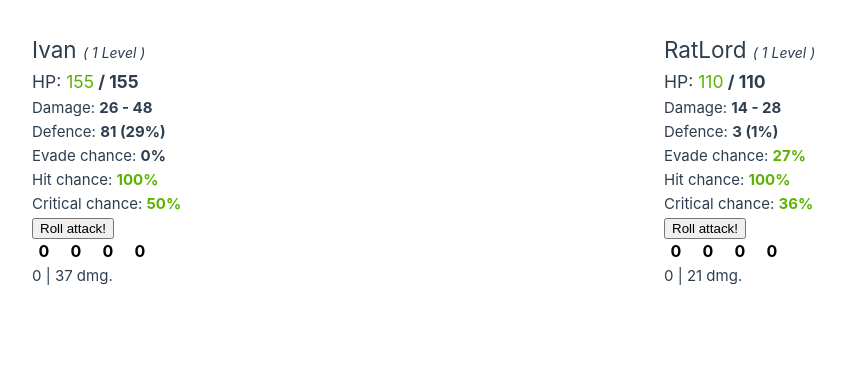
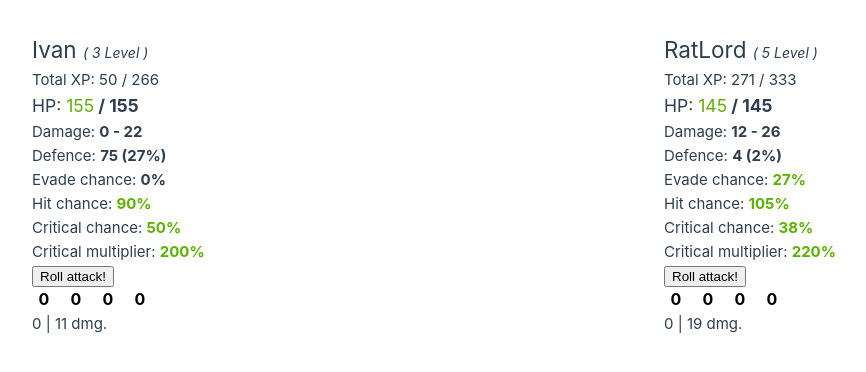
Before and after one commit to Stanislavsonder/fate-playground, a Vue app: page / in a window 1280 px wide. Shown: the top 372 px of the page, without its empty margins (0-866 px from the left). Built offline with nearby package versions, Linux system fonts and the light colour scheme.

Commit message:
Added multiple weapons + changes

```diff
--- a/src/components/FatePrototype/Character.vue
+++ b/src/components/FatePrototype/Character.vue
@@ -4,6 +4,7 @@ import { Dice, DiceType } from '@/services/dice.service'
 import { computed, ref } from 'vue'
 import { Weapon } from '../../entities/Weapon'
 import { Armor } from '../../entities/Armor'
+import { CHARACTER_LEVEL_CUPS } from '../../constants/Character'
 
 const character = defineModel<Character>({
 	required: false,
@@ -54,6 +55,7 @@ function rollAttack() {
 			{{ character.name }}
 			<span class="character__level"> ( {{ character.level }} Level ) </span>
 		</h2>
+		<p>Total XP: {{ character.experience }} / {{ CHARACTER_LEVEL_CUPS[character.level] }}</p>
 		<h3>
 			HP:
 			<span class="character__value">
@@ -98,6 +100,15 @@ function rollAttack() {
 				:class="`character__value--${!character.criticalChance ? 'neutral' : 'positive'}`"
 			>
 				{{ Math.round(character.criticalChance * 100) }}%
+			</span>
+		</p>
+		<p>
+			Critical multiplier:
+			<span
+				class="character__value"
+				:class="`character__value--${!character.criticalMultiplier ? 'neutral' : 'positive'}`"
+			>
+				{{ Math.round(character.criticalMultiplier * 100) }}%
 			</span>
 		</p>
 
--- a/src/components/FatePrototype/FightWindow.vue
+++ b/src/components/FatePrototype/FightWindow.vue
@@ -77,7 +77,7 @@ const ivan = reactive(
 		},
 		size: CharacterSize.Medium,
 		slots: [ArmorSlot.Ears, ArmorSlot.TopHead, ArmorSlot.Nose],
-		weapon: woodenSword,
+		weapon: [woodenSword],
 		armor: [bronzeHelmet, glove]
 	})
 )
@@ -94,6 +94,18 @@ const bow = new Weapon({
 	quality: WeaponQuality.Common
 })
 
+const fist = new Weapon({
+	name: 'Fist',
+	type: Fist,
+	minDamage: 0,
+	maxDamage: 3,
+	hitChance: 0.4,
+	criticalChance: 0.3,
+	criticalMultiplier: 0,
+	bonus: {},
+	quality: WeaponQuality.Common
+})
+
 const ratLord = reactive(
 	new Character({
 		name: 'RatLord',
@@ -101,14 +113,21 @@ const ratLord = reactive(
 		skills: {
 			...EMPTY_SKILL_SET,
 			...{
-				perception: { level: 8, experience: 0 },
-				agility: { level: 2, experience: 0 },
-				shooting: { level: 2, experience: 0 }
+				perception: { level: 4, experience: 0 },
+				agility: { level: 3, experience: 0 },
+				deceit: { level: 3, experience: 0 },
+				craft: { level: 2, experience: 0 },
+				theft: { level: 2, experience: 0 },
+				stealth: { level: 2, experience: 0 },
+				shooting: { level: 1, experience: 0 },
+				constitution: { level: 2, experience: 0 },
+				knowledge: { level: 1, experience: 0 },
+				will: { level: 1, experience: 0 }
 			}
 		},
 		size: CharacterSize.Small,
 		slots: [ArmorSlot.Ears, ArmorSlot.TopHead, ArmorSlot.Nose],
-		weapon: bow,
+		weapon: [bow, fist],
 		armor: [boots]
 	})
 )
--- a/src/constants/Character.ts
+++ b/src/constants/Character.ts
@@ -3,7 +3,11 @@ import { Skills, SkillModifiers, SkillLevelModifiers } from '@/types'
 export const BASE_CHARACTER_HEALTH_POINTS = 100
 export const BASE_CHARACTER_HIT_CHANCE = 1.0
 export const BASE_CHARACTER_CRITICAL_MULTIPLIER = 1.5
-export const SKILL_EXPERIENCE_CUP: SkillLevelModifiers = [10, 20, 40, 70, 120, 200, 250, 350, 500, 700]
+export const SKILL_EXPERIENCE_CUP: SkillLevelModifiers = [20, 50, 90, 150, 200, 300, 450, 625, 825, 1000]
+export const CHARACTER_LEVEL_CUPS = [
+	0, 200, 233, 266, 300, 333, 366, 400, 450, 500, 550, 600, 650, 700, 750, 800, 850, 900, 950, 1000, 1075, 1150, 1225, 1300, 1375, 1450, 1525, 1600, 1675,
+	1750
+]
 export const EMPTY_SKILL_SET: Skills = {
 	agility: {
 		level: 0,
@@ -98,7 +102,7 @@ export const SKILL_MODIFIERS: SkillModifiers = {
 	},
 	perception: {
 		criticalChance: [0.02, 0.04, 0.06, 0.08, 0.1, 0.12, 0.14, 0.16, 0.18, 0.2],
-		evadeChance: [0.01, 0.02, 0.03, 0.04, 0.05, 0.06, 0.07, 0.08, 0.09, 0.1],
+		evadeChance: [0.01, 0.015, 0.02, 0.03, 0.04, 0.06, 0.07, 0.075, 0.09, 0.12],
 		additionalViewRange: [5, 10, 15, 20, 25, 30, 35, 40, 45, 50]
 	},
 	fight: {
@@ -111,7 +115,7 @@ export const SKILL_MODIFIERS: SkillModifiers = {
 	},
 	agility: {
 		additionalMoveRange: [2.5, 5, 7.5, 10, 12.5, 15, 17.5, 20, 22.5, 25],
-		evadeChance: [0.02, 0.04, 0.06, 0.08, 0.1, 0.12, 0.14, 0.16, 0.18, 0.2],
+		evadeChance: [0.02, 0.03, 0.05, 0.07, 0.1, 0.12, 0.15, 0.17, 0.2, 0.25],
 		criticalMultiplier: [0.2, 0.4, 0.6, 0.8, 1.0, 1.2, 1.4, 1.6, 1.8, 2.0]
 	},
 	stealth: {
@@ -124,7 +128,7 @@ export const SKILL_MODIFIERS: SkillModifiers = {
 	},
 	constitution: {
 		additionalMaxHealth: [20, 40, 60, 80, 100, 120, 140, 160, 180, 200],
-		defenceMultiplier: [0.15, 0.3, 0.45, 0.6, 0.75, 0.9, 1.05, 1.2, 1.35, 1.5],
+		defenceMultiplier: [0.1, 0.2, 0.35, 0.45, 0.6, 0.8, 1.0, 1.1, 1.25, 1.5],
 		physicalDamageMultiplier: [0.05, 0.1, 0.15, 0.2, 0.25, 0.3, 0.35, 0.4, 0.45, 0.5]
 	},
 	lockpicking: {},
--- a/src/constants/Weapons.ts
+++ b/src/constants/Weapons.ts
@@ -8,6 +8,8 @@ export const Sword = new WeaponType({
 	minEffectiveDistance: 2,
 	maxEffectiveDistance: 3,
 	maxDistance: 4,
+	damageMultiplier: 1,
+	hitChance: 0.9,
 	bonus: {
 		diceResult: 1,
 		maxDamage: 10
@@ -21,6 +23,8 @@ export const Fist = new WeaponType({
 	name: 'Human Fist',
 	range: WeaponRange.Melee,
 	minDistance: 0,
+	hitChance: 1,
+	damageMultiplier: 1,
 	minEffectiveDistance: 0,
 	maxEffectiveDistance: 2,
 	maxDistance: 3,
@@ -32,6 +36,8 @@ export const Bow = new WeaponType({
 	name: 'Bow',
 	range: WeaponRange.Ranged,
 	minDistance: 6,
+	damageMultiplier: 1,
+	hitChance: 0.7,
 	minEffectiveDistance: 10,
 	maxEffectiveDistance: 30,
 	maxDistance: 40,
--- a/src/entities/Character.ts
+++ b/src/entities/Character.ts
@@ -1,9 +1,16 @@
-import { CharacterSize, Skills } from '../types'
+import { CharacterSize, Skill, Skills } from '../types'
 import { Weapon, WeaponModifier, WeaponRange } from './Weapon'
 import { Armor, ArmorModifier } from './Armor'
 import { Wound } from './Wound'
-import { BASE_CHARACTER_CRITICAL_MULTIPLIER, BASE_CHARACTER_HEALTH_POINTS, BASE_CHARACTER_HIT_CHANCE, EMPTY_SKILL_SET } from '../constants/Character'
-import { copy, getArmorStat, getSkillBonus, getWeaponStat, getWoundsPenalty } from '../utils'
+import {
+	BASE_CHARACTER_CRITICAL_MULTIPLIER,
+	BASE_CHARACTER_HEALTH_POINTS,
+	BASE_CHARACTER_HIT_CHANCE,
+	CHARACTER_LEVEL_CUPS,
+	EMPTY_SKILL_SET,
+	SKILL_EXPERIENCE_CUP
+} from '../constants/Character'
+import { copy, getArmorStat, getSkillBonus, getWoundsPenalty } from '../utils'
 import { ArmorSlot } from '../constants/Armor'
 import { DEFAULT_FIST_PROPS } from '../constants/Weapon'
 import DiceService, { Dice, DiceRollResult } from '@/services/dice.service'
@@ -15,7 +22,7 @@ interface ICharacter {
 	readonly luck: number
 	readonly size: CharacterSize
 	readonly currenHealthPoints: number
-	readonly weapon: Weapon
+	readonly weapon: Weapon[]
 	readonly armor: Armor[]
 	readonly slots: ArmorSlot[]
 	readonly skills: Skills
@@ -37,23 +44,28 @@ export class Character implements ICharacter {
 	public currenHealthPoints: number
 	public readonly slots: ArmorSlot[]
 	public skills: Skills
-	public weapon: Weapon
+	public weapon: Weapon[] = []
 	public armor: Armor[] = []
 	public wounds: Wound[] = []
 
 	private isWeaponBonusApplied = false
 	private isWeaponPenaltyApplied = false
+	private activeWeaponIndex = 0
 
 	constructor(props: CharacterProps) {
 		this.name = props.name || 'New character'
 		this.luck = props.luck || 0
 		this.size = props.size || CharacterSize.Medium
-		this.weapon = props.weapon || new Weapon(copy(DEFAULT_FIST_PROPS))
+		this.weapon = props.weapon || [new Weapon(copy(DEFAULT_FIST_PROPS))]
 		this.armor = props.armor || []
 		this.slots = props.slots || []
 		this.skills = props.skills || copy(EMPTY_SKILL_SET)
 		this.wounds = props.wounds || []
 		this.currenHealthPoints = props.currenHealthPoints || this.maxHealthPoints
+	}
+
+	private static GetSkillTotalExperience(skill: Skill): number {
+		return SKILL_EXPERIENCE_CUP.slice(0, skill.level).reduce((a, b) => a + b, skill.experience)
 	}
 
 	setWeaponBonus(value: boolean): void {
@@ -77,6 +89,10 @@ export class Character implements ICharacter {
 		this.skills = skills
 	}
 
+	get activeWeapon(): Weapon {
+		return this.weapon[this.activeWeaponIndex]
+	}
+
 	get maxHealthPoints(): number {
 		return Math.max(BASE_CHARACTER_HEALTH_POINTS + getSkillBonus('additionalMaxHealth', this.skills) + getWoundsPenalty('maxHealthPoints', this.wounds), 0)
 	}
@@ -84,13 +100,16 @@ export class Character implements ICharacter {
 	get minDamage(): number {
 		const damageTypeMultiplier = getSkillBonus('physicalDamageMultiplier', this.skills)
 		const weaponRangeMultiplier = getSkillBonus(
-			this.weapon.type.range === WeaponRange.Melee ? 'meleeDamageMultiplier' : 'rangeDamageMultiplier',
+			this.activeWeapon.type.range === WeaponRange.Melee ? 'meleeDamageMultiplier' : 'rangeDamageMultiplier',
 			this.skills
 		)
 
 		return Math.max(
-			getWeaponStat('minDamage', this.weapon, this.isWeaponBonusApplied, this.isWeaponPenaltyApplied) *
-				(1 + damageTypeMultiplier + weaponRangeMultiplier),
+			Weapon.GetMedianStat('minDamage', this.weapon, this.activeWeaponIndex, this.isWeaponBonusApplied, this.isWeaponPenaltyApplied) *
+				(1 +
+					damageTypeMultiplier +
+					weaponRangeMultiplier +
+					Weapon.GetMedianStat('damageMultiplier', this.weapon, this.activeWeaponIndex, this.isWeaponBonusApplied, this.isWeaponPenaltyApplied)),
 			0
 		)
 	}
@@ -98,20 +117,24 @@ export class Character implements ICharacter {
 	get maxDamage(): number {
 		const damageTypeMultiplier = getSkillBonus('physicalDamageMultiplier', this.skills)
 		const weaponRangeMultiplier = getSkillBonus(
-			this.weapon.type.range === WeaponRange.Melee ? 'meleeDamageMultiplier' : 'rangeDamageMultiplier',
+			this.activeWeapon.type.range === WeaponRange.Melee ? 'meleeDamageMultiplier' : 'rangeDamageMultiplier',
 			this.skills
 		)
 
 		return Math.max(
-			getWeaponStat('maxDamage', this.weapon, this.isWeaponBonusApplied, this.isWeaponPenaltyApplied) *
-				(1 + damageTypeMultiplier + weaponRangeMultiplier),
+			Weapon.GetMedianStat('maxDamage', this.weapon, this.activeWeaponIndex, this.isWeaponBonusApplied, this.isWeaponPenaltyApplied) *
+				(1 +
+					damageTypeMultiplier +
+					weaponRangeMultiplier +
+					Weapon.GetMedianStat('damageMultiplier', this.weapon, this.activeWeaponIndex, this.isWeaponBonusApplied, this.isWeaponPenaltyApplied)),
 			0
 		)
 	}
 
 	get criticalChance(): number {
 		return Math.max(
-			getSkillBonus('criticalChance', this.skills) + getWeaponStat('criticalChance', this.weapon, this.isWeaponBonusApplied, this.isWeaponPenaltyApplied),
+			getSkillBonus('criticalChance', this.skills) +
+				Weapon.GetMedianStat('criticalChance', this.weapon, this.activeWeaponIndex, this.isWeaponBonusApplied, this.isWeaponPenaltyApplied),
 			0
 		)
 	}
@@ -120,17 +143,26 @@ export class Character implements ICharacter {
 		return Math.max(
 			BASE_CHARACTER_CRITICAL_MULTIPLIER +
 				getSkillBonus('criticalMultiplier', this.skills) +
-				getWeaponStat('criticalMultiplier', this.weapon, this.isWeaponBonusApplied, this.isWeaponPenaltyApplied),
+				Weapon.GetMedianStat('criticalMultiplier', this.weapon, this.activeWeaponIndex, this.isWeaponBonusApplied, this.isWeaponPenaltyApplied),
 			0
 		)
 	}
 
 	get evadeChance(): number {
-		return Math.max(getSkillBonus('evadeChance', this.skills) + getArmorStat('evadeChance', this.armor), 0)
+		return Math.max(
+			getSkillBonus('evadeChance', this.skills) +
+				getArmorStat('evadeChance', this.armor) +
+				Weapon.GetMedianStat('evadeChance', this.weapon, this.activeWeaponIndex, this.isWeaponBonusApplied, this.isWeaponPenaltyApplied),
+			0
+		)
 	}
 
 	get defence(): number {
-		return Math.round(this.armor.reduce((a, b) => a + b.totalDefence, 0) * (1 + getSkillBonus('defenceMultiplier', this.skills)))
+		return Math.round(
+			(this.armor.reduce((a, b) => a + b.totalDefence, 0) +
+				Weapon.GetMedianStat('defence', this.weapon, this.activeWeaponIndex, this.isWeaponBonusApplied, this.isWeaponPenaltyApplied)) *
+				(1 + getSkillBonus('defenceMultiplier', this.skills))
+		)
 	}
 
 	get block(): number {
@@ -138,15 +170,31 @@ export class Character implements ICharacter {
 	}
 
 	get hitChance(): number {
-		return Math.max(BASE_CHARACTER_HIT_CHANCE + getWeaponStat('hitChance', this.weapon, this.isWeaponBonusApplied, this.isWeaponPenaltyApplied), 0)
+		return Math.max(
+			BASE_CHARACTER_HIT_CHANCE *
+				Weapon.GetMedianStat('hitChance', this.weapon, this.activeWeaponIndex, this.isWeaponBonusApplied, this.isWeaponPenaltyApplied),
+			0
+		)
 	}
 
 	get level(): number {
-		return 1 // TODO
+		const totalExperience = this.getTotalExperience()
+		let tmpExperience = 0
+		for (let i = 0; i < CHARACTER_LEVEL_CUPS.length; i++) {
+			if (totalExperience <= tmpExperience) {
+				return i
+			}
+			tmpExperience += CHARACTER_LEVEL_CUPS[i]
+		}
+		return CHARACTER_LEVEL_CUPS.length
 	}
 
 	get experience(): number {
-		return 1 // TODO
+		return this.getTotalExperience() - CHARACTER_LEVEL_CUPS.slice(0, this.level - 1).reduce((a, b) => a + b, 0)
+	}
+
+	private getTotalExperience(): number {
+		return Object.values(this.skills).reduce((a, b) => a + Character.GetSkillTotalExperience(b), 0)
 	}
 
 	public rollDice(): Dice[] {
@@ -164,4 +212,26 @@ export class Character implements ICharacter {
 	public rollEvadeChance(): boolean {
 		return Math.random() <= this.evadeChance
 	}
+
+	public swapActiveWeapon(index?: number): void {
+		if (index === undefined) {
+			this.activeWeaponIndex = this.activeWeaponIndex + 1 > this.weapon.length ? 0 : this.activeWeaponIndex + 1
+			return
+		}
+
+		if (!Number.isInteger(index) || index < 0 || index >= this.weapon.length) {
+			console.error(`Cannot swap weapon index for ${index}`)
+			return
+		}
+
+		this.activeWeaponIndex = index
+	}
+
+	public heal(hp: number) {
+		this.currenHealthPoints = Math.min(this.maxHealthPoints, this.currenHealthPoints + hp)
+	}
+
+	public hit(hp: number) {
+		this.currenHealthPoints = Math.max(0, this.currenHealthPoints - hp)
+	}
 }
--- a/src/entities/Weapon.ts
+++ b/src/entities/Weapon.ts
@@ -1,4 +1,3 @@
-import { objectsSum } from '@/utils'
 import { WeaponType } from './WeaponType'
 
 export enum WeaponQuality {
@@ -15,7 +14,7 @@ export enum WeaponRange {
 	Ranged
 }
 
-export type WeaponDistances = {
+export type WeaponDistancesModifier = {
 	minDistance: number
 	minEffectiveDistance: number
 	maxEffectiveDistance: number
@@ -31,8 +30,11 @@ export type WeaponStats = {
 }
 
 export type WeaponModifier = Partial<WeaponStats> &
-	Partial<WeaponDistances> & {
+	Partial<WeaponDistancesModifier> & {
 		diceResult?: number
+		damageMultiplier?: number
+		evadeChance?: number
+		defence?: number
 	}
 
 export type WeaponProps = WeaponStats & {
@@ -81,18 +83,23 @@ export class Weapon implements IWeapon {
 		return Math.round(min + step * (rollResult + 4))
 	}
 
-	stats(bonus = false, penalty = false): WeaponModifier {
-		return objectsSum<WeaponModifier>(
-			{
-				minDamage: this.minDamage,
-				maxDamage: this.maxDamage,
-				hitChance: this.hitChance,
-				criticalChance: this.criticalChance,
-				criticalMultiplier: this.criticalMultiplier
-			},
-			this.bonus,
-			this.penalty,
-			this.type.stats(bonus, penalty)
-		)
+	public static GetMedianStat(stat: keyof WeaponModifier, weapons: Weapon[], activeIndex: number, bonus = false, penalty = false): number {
+		let result = 0
+		weapons.forEach((weapon, index) => {
+			result += weapon.getStat(stat, index === activeIndex && bonus, index === activeIndex && penalty)
+		})
+		return result / weapons.length
+	}
+
+	getStat(stat: keyof WeaponModifier, bonus = false, penalty = false): number {
+		const stats: Partial<WeaponModifier> = {
+			minDamage: this.minDamage,
+			maxDamage: this.maxDamage,
+			hitChance: this.hitChance,
+			criticalChance: this.criticalChance,
+			criticalMultiplier: this.criticalMultiplier
+		}
+
+		return (stats[stat] || 0) + this.type.getStat(stat, bonus, penalty)
 	}
 }
--- a/src/entities/WeaponType.ts
+++ b/src/entities/WeaponType.ts
@@ -1,9 +1,10 @@
-import { objectsSum } from '@/utils'
-import { WeaponDistances, WeaponModifier, WeaponRange } from './Weapon'
+import { WeaponDistancesModifier, WeaponModifier, WeaponRange } from './Weapon'
 
-interface IWeaponType extends WeaponDistances {
+interface IWeaponType extends WeaponDistancesModifier {
 	name: string
 	range: WeaponRange
+	damageMultiplier: number
+	hitChance: number
 	bonus: WeaponModifier
 	penalty: WeaponModifier
 }
@@ -17,6 +18,8 @@ export class WeaponType implements IWeaponType {
 	public readonly maxDistance: number
 	public readonly bonus: WeaponModifier
 	public readonly penalty: WeaponModifier
+	public readonly hitChance: number
+	public readonly damageMultiplier: number
 
 	constructor(props: IWeaponType) {
 		this.name = props.name
@@ -25,6 +28,8 @@ export class WeaponType implements IWeaponType {
 		this.minEffectiveDistance = props.minEffectiveDistance
 		this.maxEffectiveDistance = props.maxEffectiveDistance
 		this.maxDistance = props.maxDistance
+		this.damageMultiplier = props.damageMultiplier
+		this.hitChance = props.hitChance
 		this.bonus = props.bonus
 		this.penalty = props.penalty
 	}
@@ -45,16 +50,16 @@ export class WeaponType implements IWeaponType {
 		return this.maxEffectiveDistance + (bonus ? this.bonus.maxEffectiveDistance || 0 : 0) + (penalty ? this.penalty.maxEffectiveDistance || 0 : 0)
 	}
 
-	stats(bonus = false, penalty = false): WeaponModifier {
-		return objectsSum<WeaponModifier>(
-			{
-				minDistance: this.minDistance,
-				maxDistance: this.maxDistance,
-				minEffectiveDistance: this.minEffectiveDistance,
-				maxEffectiveDistance: this.maxEffectiveDistance
-			},
-			bonus && this.bonus,
-			penalty && this.penalty
-		)
+	getStat(stat: keyof WeaponModifier, bonus = false, penalty = false): number {
+		const stats: Partial<WeaponModifier> = {
+			minDistance: this.minDistance,
+			maxDistance: this.maxDistance,
+			minEffectiveDistance: this.minEffectiveDistance,
+			maxEffectiveDistance: this.maxEffectiveDistance,
+			damageMultiplier: this.damageMultiplier,
+			hitChance: this.hitChance
+		}
+
+		return (stats[stat] || 0) + (bonus ? this.bonus[stat] || 0 : 0) + (penalty ? this.penalty[stat] || 0 : 0)
 	}
 }
--- a/src/utils.ts
+++ b/src/utils.ts
@@ -1,6 +1,5 @@
 import { Skills, SkillModifier } from './types'
 import { SKILL_MODIFIERS } from './constants/Character'
-import { Weapon, WeaponModifier } from './entities/Weapon'
 import { Armor, ArmorModifier } from './entities/Armor'
 import { Wound, WoundConsequence } from './entities/Wound'
 
@@ -50,18 +49,11 @@ export function getWoundsPenalty(stat: keyof Omit<WoundConsequence, 'skills' | '
 	return result
 }
 
-export function getWeaponStat(stat: keyof WeaponModifier, weapon: Weapon, bonus = false, penalty = false): number {
-	const stats = weapon.stats(bonus, penalty)
-	if (stat in stats) {
-		return stats[stat] as number
-	}
-	return 0
-}
-
 export function getArmorStat(stat: keyof ArmorModifier, armors: Armor[]): number {
 	let result = 0
 	armors.forEach(armor => {
-		result += ((armor[stat] as number) || 0) + ((armor.bonuses && armor.bonuses[stat]) || 0) + ((armor.penalty && armor.penalty[stat]) || 0)
+		// @ts-ignore
+		result += (armor[stat] || 0) + ((armor.bonuses && armor.bonuses[stat]) || 0) + ((armor.penalty && armor.penalty[stat]) || 0)
 	})
 	return result
 }
```
Also changed, not shown: src/entities/Armor.ts (+16 -7 lines).
